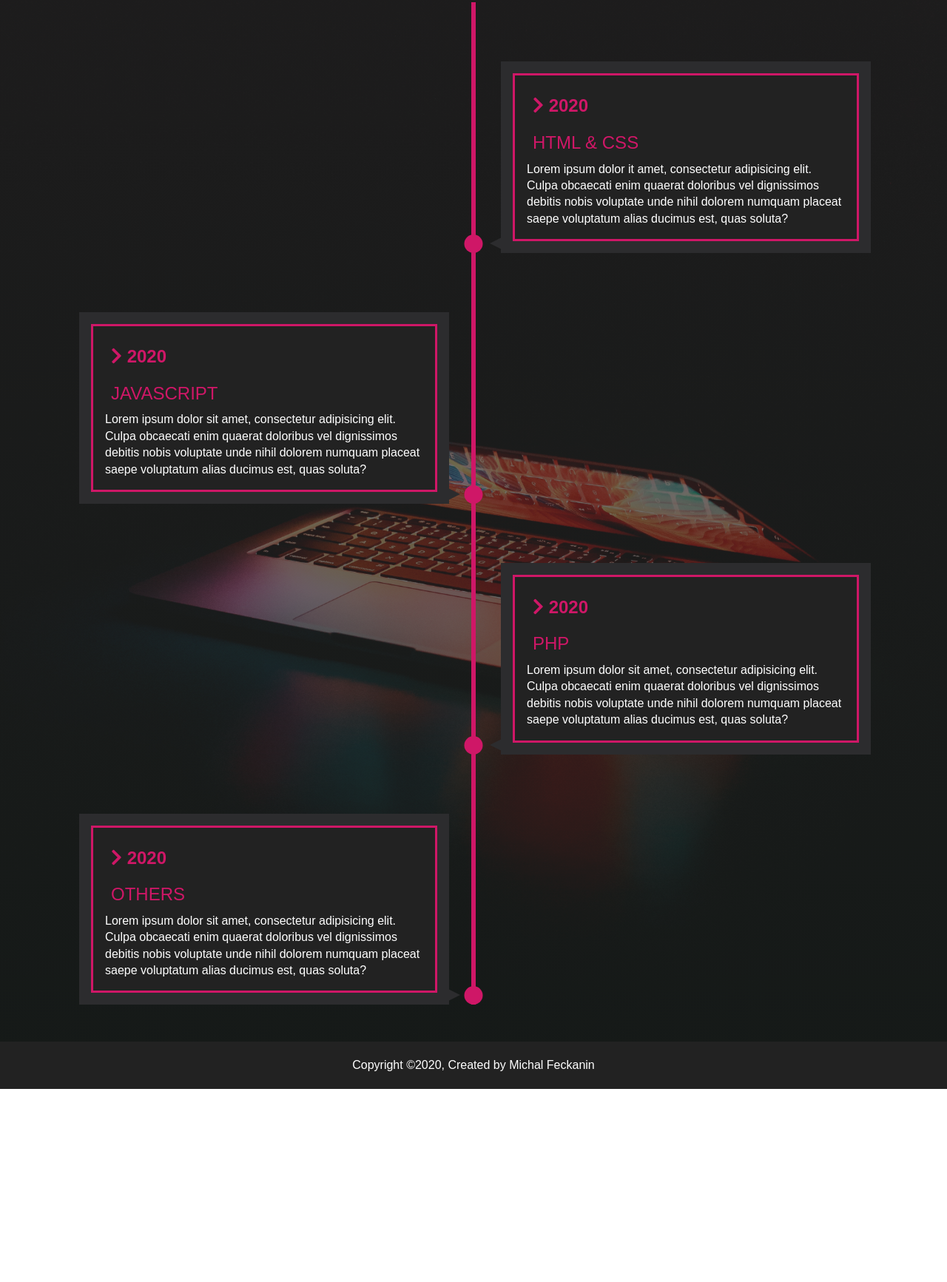
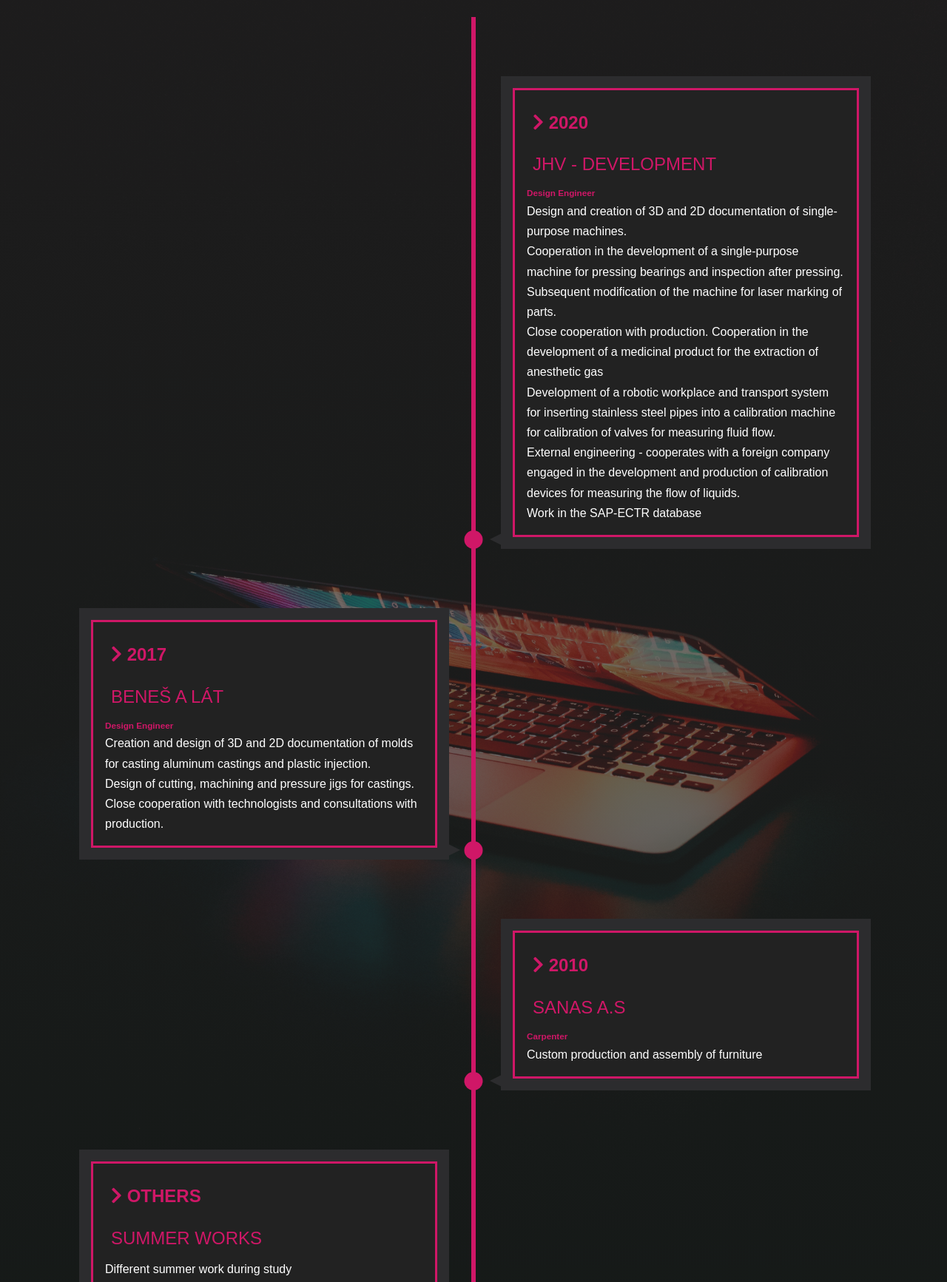
Before and after one commit to Feci22/timeline.github.io, a plain HTML site: page index.html in a window 1280 px wide. Shown: the part 315-2048 px from the top of the page at 74% size. Before the commit the page ends 1787 px from the top, so only its background shows below. Drawn offline with nearby package versions, Linux system fonts and the light colour scheme.

Commit message:
New Update

```diff
--- a/index.html
+++ b/index.html
@@ -23,7 +23,7 @@
     </nav>
     <div class="header__title py-3 bg-dark">
       <h1 class="heading-title fs-3 py-1"><i class="fas fa-brain fa-2"></i> Knowledge Timeline Resume</h1>
-      <h3 class="heading-title fs-2"><i class="fas fa-user"></i> Lorem Ipsum</h3>
+      <h3 class="heading-title fs-2"><i class="fas fa-user"></i> Ing. Michal Feckanin</h3>
     </div>
     <div class="bottom-line"></div>
   </header>
@@ -37,54 +37,59 @@
             <div class="timeline__list__item__box__bar bg-dark">
               <h3 class="fs-2 text-upper tp-1"><i class="fas fa-chevron-right"></i> 2020</h3>
               <p class="fs-2 text-upper tp-1">
-                HTML & CSS
+                JHV - DEVELOPMENT
               </p>
-              <p class="fs-1">Lorem ipsum dolor it amet, consectetur adipisicing elit. Culpa obcaecati enim quaerat
-                doloribus vel
-                dignissimos debitis nobis voluptate unde nihil dolorem numquam placeat saepe voluptatum alias ducimus
-                est, quas soluta?</p>
+              <h3 class="tp-1">Design Engineer</h3>
+              <p class="fs-1">Design and creation of 3D and 2D documentation of single-purpose machines.<br>
+                Cooperation in the development of a single-purpose machine for pressing bearings and inspection
+                after pressing. Subsequent modification of the machine for laser marking of parts.<br>
+                Close cooperation with production.
+                Cooperation in the development of a medicinal product for the extraction of anesthetic gas <br>
+                Development of a robotic workplace and transport system for inserting stainless steel pipes into a
+                calibration machine for calibration of valves for measuring fluid flow. <br>
+                External engineering - cooperates with a foreign company engaged in the development and
+                production of calibration devices for measuring the flow of liquids. <br>
+                Work in the SAP-ECTR database
+              </p>
             </div>
           </div>
         </li>
         <li class="timeline__list__item">
           <div class="timeline__list__item__box bg-main" data-aos="fade-right" data-aos-duration="2000">
             <div class="timeline__list__item__box__bar bg-dark">
-              <h3 class="fs-2 text-upper tp-1"><i class="fas fa-chevron-right"></i> 2020</h3>
+              <h3 class="fs-2 text-upper tp-1"><i class="fas fa-chevron-right"></i> 2017</h3>
               <p class="fs-2 text-upper tp-1">
-                JavaScript
+                Beneš a Lát
               </p>
-              <p class="fs-1">Lorem ipsum dolor sit amet, consectetur adipisicing elit. Culpa obcaecati enim quaerat
-                doloribus vel
-                dignissimos debitis nobis voluptate unde nihil dolorem numquam placeat saepe voluptatum alias ducimus
-                est, quas soluta?</p>
+              <h3 class="tp-1">Design Engineer</h3>
+              <p class="fs-1">Creation and design of 3D and 2D documentation of molds for casting aluminum castings and
+                plastic
+                injection. <br>Design of cutting, machining and pressure jigs for castings. <br>
+                Close cooperation with technologists and consultations with production.</p>
             </div>
           </div>
         </li>
         <li class="timeline__list__item">
           <div class="timeline__list__item__box bg-main" data-aos="fade-left" data-aos-duration="2000">
             <div class="timeline__list__item__box__bar bg-dark">
-              <h3 class="fs-2 text-upper tp-1"><i class="fas fa-chevron-right"></i> 2020</h3>
+              <h3 class="fs-2 text-upper tp-1"><i class="fas fa-chevron-right"></i> 2010</h3>
               <p class="fs-2 text-upper tp-1">
-                PHP
+                Sanas a.s
               </p>
-              <p class="fs-1">Lorem ipsum dolor sit amet, consectetur adipisicing elit. Culpa obcaecati enim quaerat
-                doloribus vel
-                dignissimos debitis nobis voluptate unde nihil dolorem numquam placeat saepe voluptatum alias ducimus
-                est, quas soluta?</p>
+              <h3 class="tp-1">Carpenter</h3>
+              <p class="fs-1">Custom production and assembly of furniture
+              </p>
             </div>
           </div>
         </li>
         <li class="timeline__list__item">
           <div class="timeline__list__item__box bg-main" data-aos="fade-right" data-aos-duration="2000">
             <div class="timeline__list__item__box__bar bg-dark">
-              <h3 class="fs-2 text-upper tp-1"><i class="fas fa-chevron-right"></i> 2020</h3>
+              <h3 class="fs-2 text-upper tp-1"><i class="fas fa-chevron-right"></i> Others</h3>
               <p class="fs-2 text-upper tp-1">
-                Others
+                Summer works
               </p>
-              <p class="fs-1">Lorem ipsum dolor sit amet, consectetur adipisicing elit. Culpa obcaecati enim quaerat
-                doloribus vel
-                dignissimos debitis nobis voluptate unde nihil dolorem numquam placeat saepe voluptatum alias ducimus
-                est, quas soluta?</p>
+              <p class="fs-1">Different summer work during study</p>
             </div>
           </div>
         </li>
--- a/scss/_general.scss
+++ b/scss/_general.scss
@@ -23,17 +23,17 @@
 
 .fs-1 {
   font-size: 1rem;
-  line-height: 1.4;
+  line-height: 1.7;
 }
 
 .fs-2 {
   font-size: 1.5rem;
-  line-height: 1.4;
+  line-height: 1.7;
 }
 
 .fs-3 {
   font-size: 2.5rem;
-  line-height: 1.2;
+  line-height: 1.5;
 }
 
 .fas {
```
Also changed, not shown: index_ed.html (+32 -21 lines), css/main.css.
